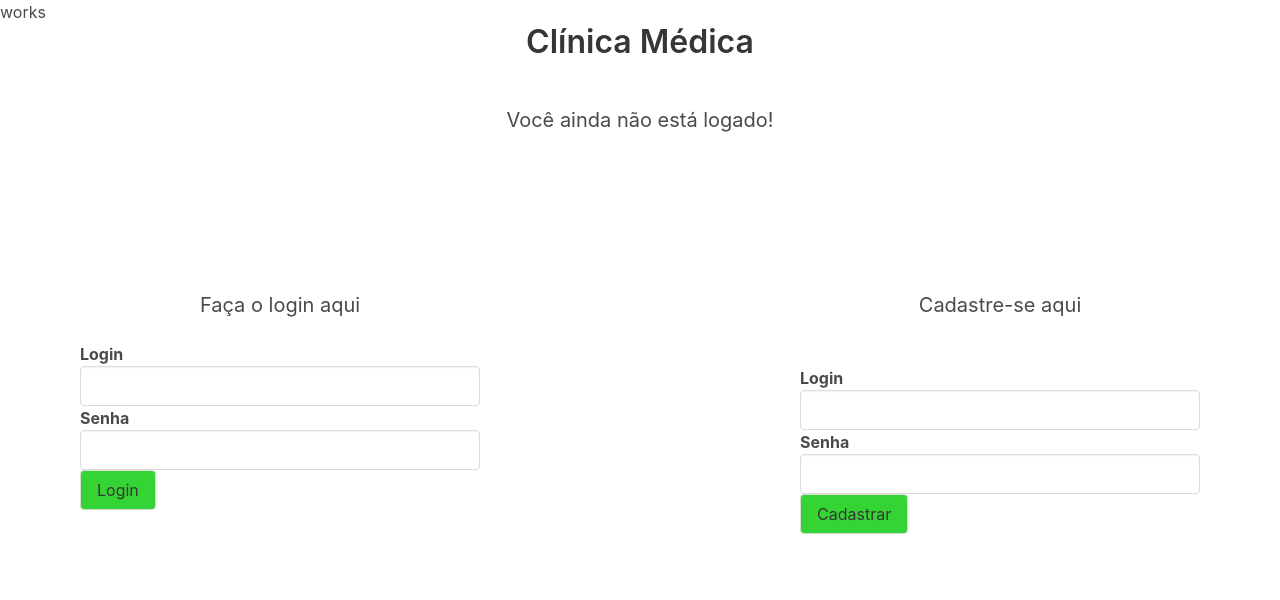
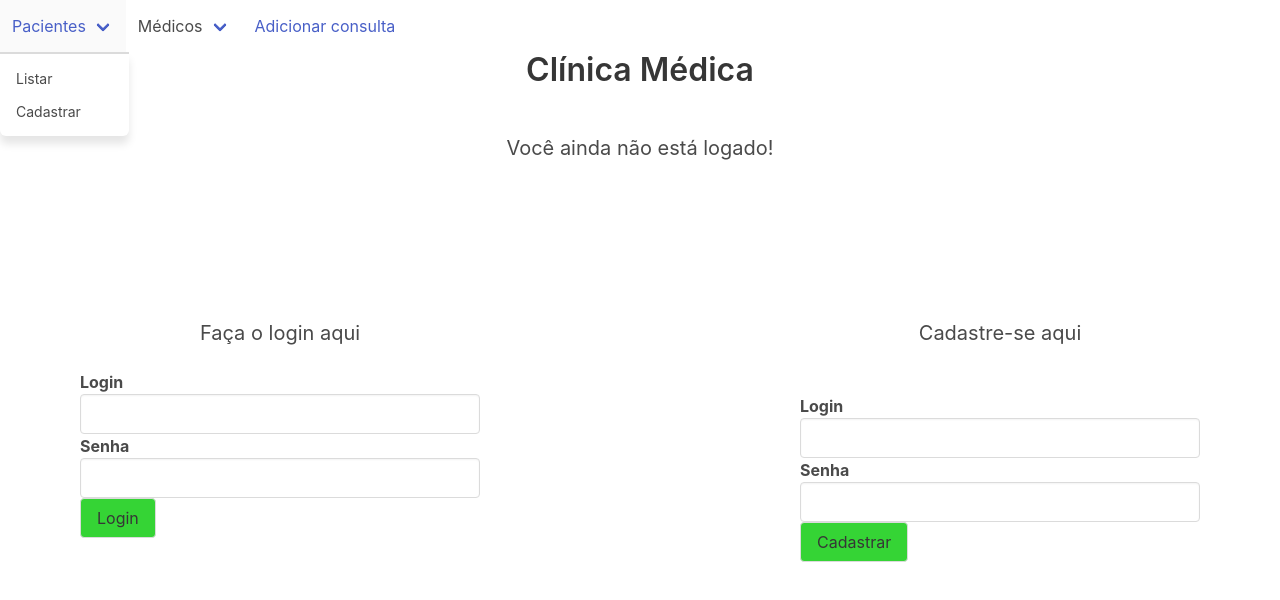
Before and after one commit to JoseRezendeDev/clinica-medica, an Angular app: page /welcome in a window 1280 px wide. Shown: the top 600 px of the page. Built offline with nearby package versions, Linux system fonts and the light colour scheme.

Commit message:
add menu html

```diff
--- a/src/app/cadastro/cadastro.component.ts
+++ b/src/app/cadastro/cadastro.component.ts
@@ -9,7 +9,6 @@ import { LoginService } from '../login.service';
 })
 export class CadastroComponent implements OnInit {
 
-  nome = new FormControl('');
   login = new FormControl('');
   senha = new FormControl('');
 
--- a/src/app/menu/menu.component.html
+++ b/src/app/menu/menu.component.html
@@ -1 +1,24 @@
-<p>works</p>
+<nav _ngcontent-jgb-c6="" role="navigation" aria-label="main navigation" class="navbar">
+    <div _ngcontent-jgb-c6="" id="navbarBasicExample" class="navbar-menu">
+        <div _ngcontent-jgb-c6="" class="navbar-start">
+            <div _ngcontent-jgb-c6="" class="navbar-item has-dropdown is-hoverable"><a _ngcontent-jgb-c6=""
+                    class="navbar-link">Pacientes</a>
+                <div _ngcontent-jgb-c6="" class="navbar-dropdown">
+                    <a _ngcontent-jgb-c6="" class="navbar-item" >Listar</a>
+                    <a _ngcontent-jgb-c6="" class="navbar-item">Cadastrar</a>
+                </div>
+            </div>
+            <div _ngcontent-jgb-c6="" class="navbar-item has-dropdown is-hoverable">
+                <a _ngcontent-jgb-c6="" class="navbar-link">Médicos</a>
+                <div _ngcontent-jgb-c6="" class="navbar-dropdown">
+                    <a _ngcontent-jgb-c6="" class="navbar-item" >Listar</a>
+                    <a _ngcontent-jgb-c6="" class="navbar-item">Cadastrar</a>
+                </div>
+            </div>
+            <div _ngcontent-jgb-c6="" class="navbar-item is-hoverable">
+                <a _ngcontent-jgb-c6="">Adicionar consulta</a>
+            </div>
+        </div>
+        <!---->
+    </div>
+</nav>
```
